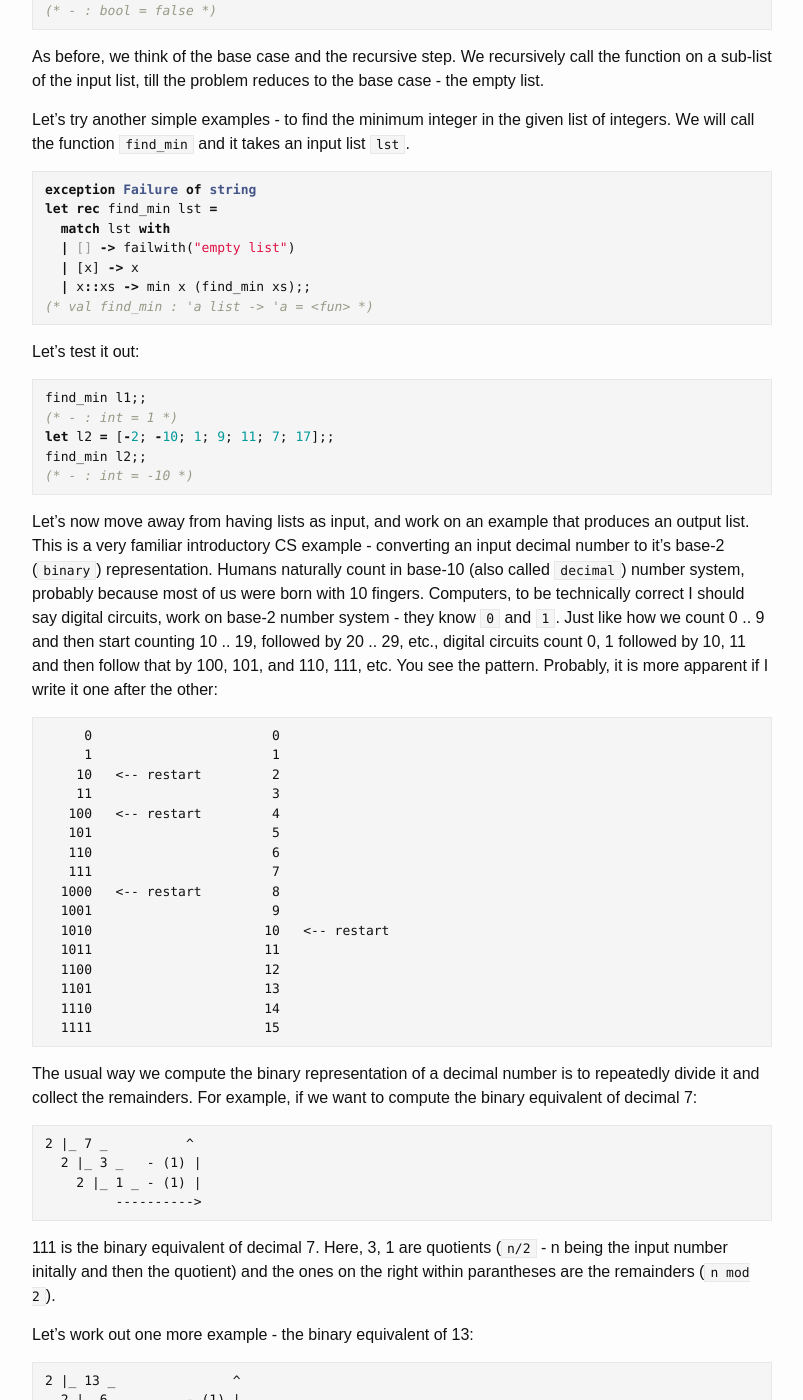
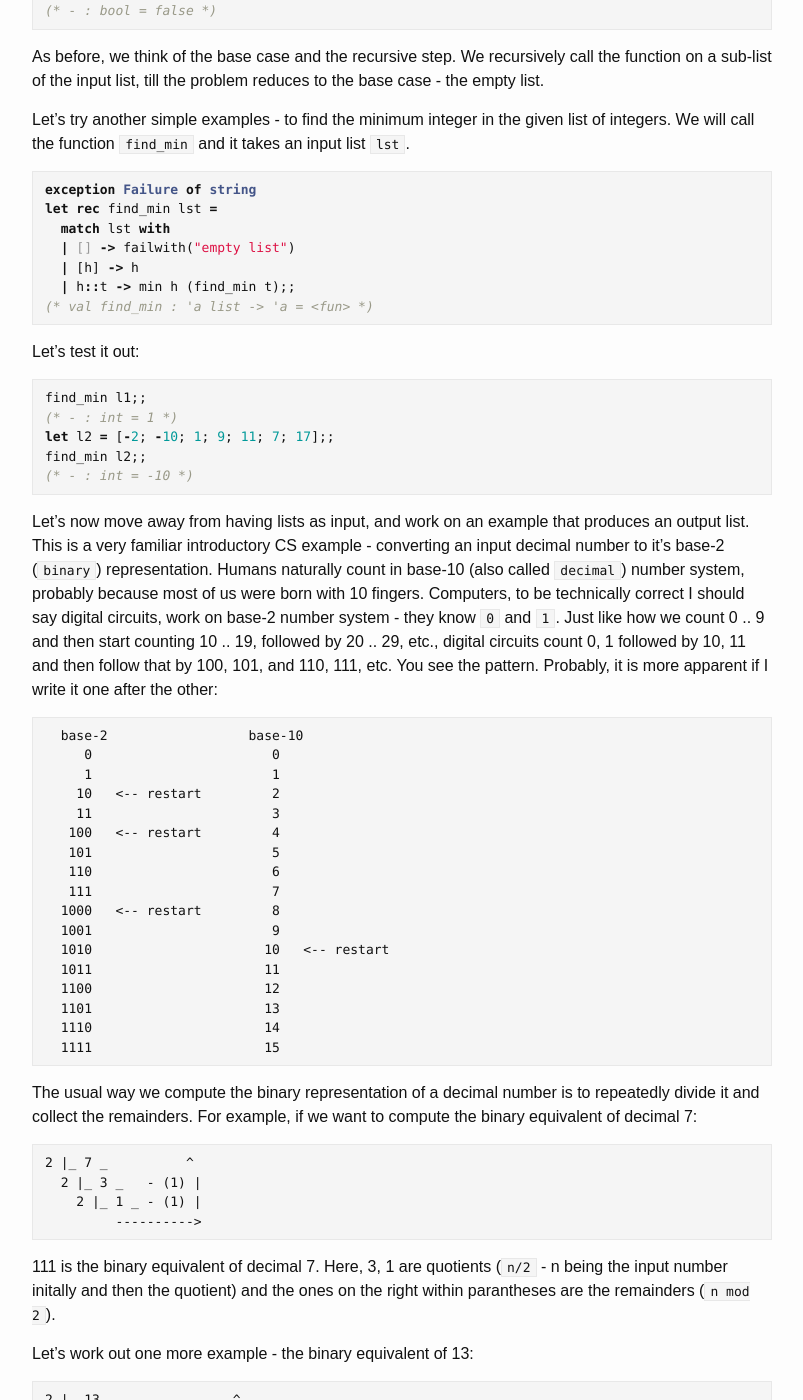
Before and after one commit to dotkay/dotkay.github.io, a Jekyll site: the page built from _posts/2017-08-15-more-simple-recursion-examples.md, in a window 1280 px wide and 1400 px high, scrolled down 569 px. Shown: the whole window, without its empty margins (238-1041 px from the left). Built offline with Jekyll 4.4.1, drawn with Linux system fonts in a browser that asks for light colours.

Commit message:
minor changes

```diff
--- a/_posts/2017-08-15-more-simple-recursion-examples.md
+++ b/_posts/2017-08-15-more-simple-recursion-examples.md
@@ -34,8 +34,8 @@ exception Failure of string
 let rec find_min lst =
   match lst with
   | [] -> failwith("empty list")
-  | [x] -> x
-  | x::xs -> min x (find_min xs);;
+  | [h] -> h
+  | h::t -> min h (find_min t);;
 (* val find_min : 'a list -> 'a = <fun> *)
 {% endhighlight %}
 
@@ -52,6 +52,7 @@ find_min l2;;
 Let's now move away from having lists as input, and work on an example that produces an output list. This is a very familiar introductory CS example - converting an input decimal number to it's base-2 (`binary`) representation. Humans naturally count in base-10 (also called `decimal`) number system, probably because most of us were born with 10 fingers. Computers, to be technically correct I should say digital circuits, work on base-2 number system - they know `0` and `1`. Just like how we count 0 .. 9 and then start counting 10 .. 19, followed by 20 .. 29, etc., digital circuits  count 0, 1 followed by 10, 11 and then follow that by 100, 101, and 110,  111, etc. You see the pattern. Probably, it is more apparent if I write it one after the other:
 
 
+      base-2    	   	  base-10
 	     0  	  	     0
 	     1  	  	     1
 	    10 	 <-- restart	     2
```
